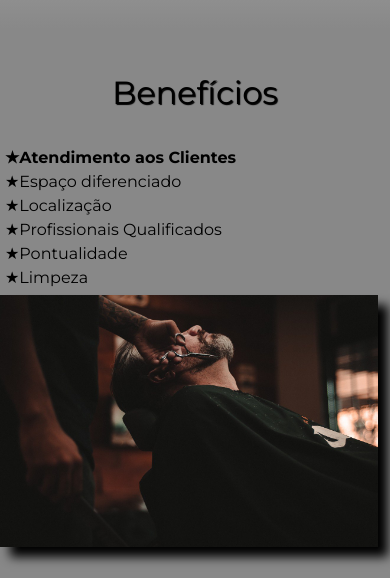
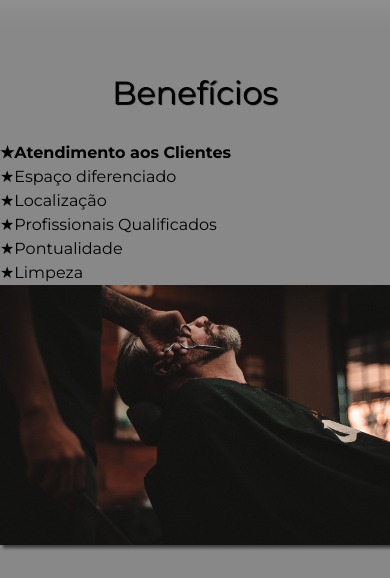
Before and after one commit to LipePLima/Projeto-Barbearia, a plain HTML site: page index.html in a window 390 px wide. Shown: the part 1489-2067 px from the top of the page. Drawn offline with Linux system fonts and the light colour scheme; grey boxes are pictures that could not be loaded.

Commit message:
Update home.css

```diff
--- a/home.css
+++ b/home.css
@@ -195,10 +195,7 @@ footer {
     }
 
     .lista-beneficios, .imagem-beneficios {
-        width: 97%;
-    }
-
-    .lista-beneficios {
-        padding: 5px;
+        width: 100%;
+        box-shadow: 3px 3px 3px rgba(0, 0, 0, 0.555);
     }
 }
```
